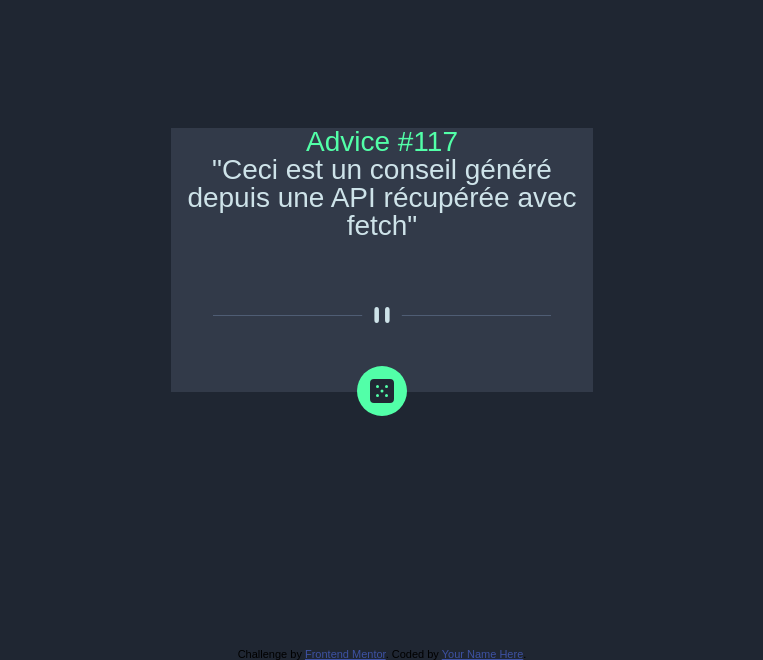
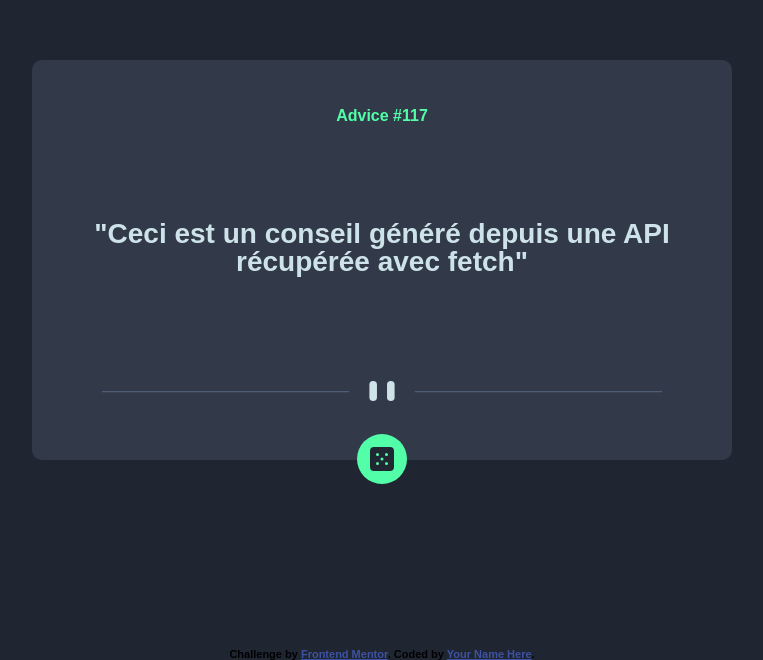
Before and after one commit to NicolasArfel/advice-generator-from-api, a website: page index.html in a window 1280 px wide. Shown: the part 140-800 px from the top of the page, without its empty margins (258-1021 px from the left). Drawn offline with Linux system fonts and the light colour scheme.

Commit message:
style ok

```diff
--- a/css/styles.css
+++ b/css/styles.css
@@ -21,6 +21,7 @@
 
 body {
     font-size: 28px;
+    font-weight: 800;
     font-family: 'Manrope', sans-serif;
     background-color: var(--dark-blue);
     height: 100vh;
@@ -35,23 +36,26 @@ body {
     display: flex;
     flex-direction: column;
     text-align: center;
-    width: 33%;
-    height: 33%;
+    width: 700px;
+    height: 400px;
     background-color: var(--dark-grayish-blue);
+    border-radius: 10px;
 }
 
 .container__title {
     color: var(--neon-green);
+    margin: 3rem auto;
+    font-size: 1rem;
 }
 
 .container__advice {
     color: var(--light-cyan);
+    margin: 3rem auto;
 }
 
 .container__divider {
     margin: auto;
     width: 80%;
-    height: 1rem;
 }
 
 .container__dice {
```
